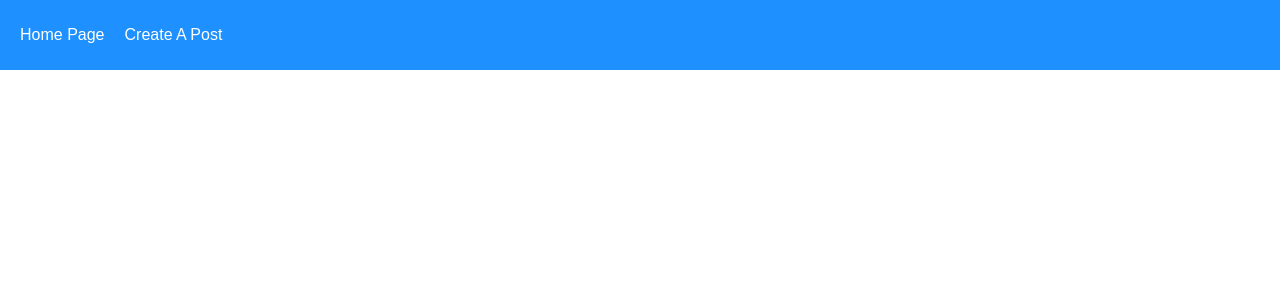
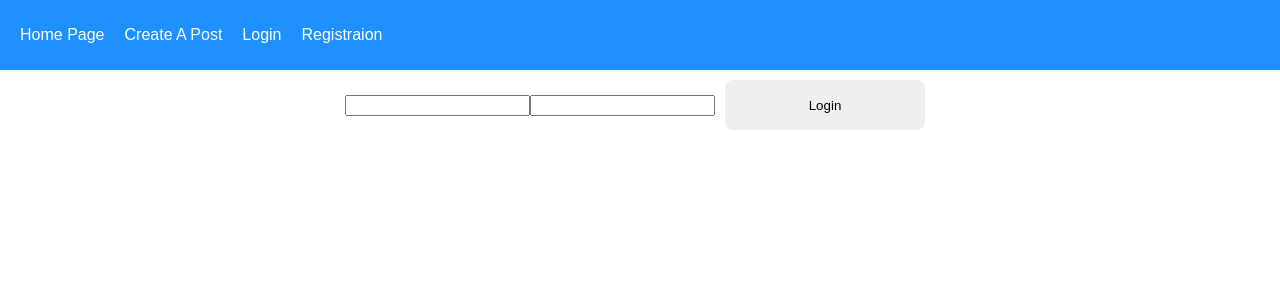
Before and after one commit to mingen-xiao/full-stack-development, a React (Create React App) app in the folder client/: page /login in a window 1280 px wide. Shown: the top 300 px of the page. Built offline with nearby package versions, Linux system fonts and the light colour scheme.

Commit message:
set up the login and registration part perfectly

```diff
--- a/client/src/App.js
+++ b/client/src/App.js
@@ -3,6 +3,8 @@
 import Home from "./pages/Home";
 import CreatePost from "./pages/CreatePost";
 import Post from "./pages/Post";
+import Login from "./pages/Login";
+import Registraion from "./pages/Registration";
 
 function App() {
   return (
@@ -11,6 +13,8 @@
         <div className="navbar">
           <Link to="/">Home Page</Link>
           <Link to="/createpost">Create A Post</Link>
+          <Link to="/login">Login</Link>
+          <Link to="/registration">Registraion</Link>
         </div>
         <Routes>
           {/* "/": The route for the main entry point of the website */}
@@ -19,6 +23,8 @@
           <Route path="/" exact element={<Home />} />
           <Route path="/createpost" exact element={<CreatePost />} />
           <Route path="/post/:id" exact element={<Post />} />
+          <Route path="/login" exact element={<Login />} />
+          <Route path="/registration" exact element={<Registraion />} />
         </Routes>
       </Router>
     </div>
--- /dev/null
+++ b/client/src/pages/Login.js
@@ -0,0 +1,35 @@
+import React, { useState } from "react";
+import axios from "axios";
+
+function Login() {
+  const [username, setUsername] = useState("");
+  const [password, setPassword] = useState("");
+
+  const login = () => {
+    const data = { username: username, password: password };
+    axios.post("http://localhost:3001/auth/login", data).then((response) => {
+      console.log(response.data);
+    });
+  };
+
+  return (
+    <div>
+      <input
+        type="text"
+        onChange={(event) => {
+          setUsername(event.target.value);
+        }}
+      />
+      <input
+        type="password"
+        onChange={(event) => {
+          setPassword(event.target.value);
+        }}
+      />
+
+      <button onClick={login}>Login</button>
+    </div>
+  );
+}
+
+export default Login;
--- /dev/null
+++ b/client/src/pages/Registration.js
@@ -0,0 +1,60 @@
+import React from "react";
+import { Formik, Form, Field, ErrorMessage } from "formik";
+import * as Yup from "yup"; // To make sure user put in the correct info
+import axios from "axios";
+
+function Registration() {
+  //   To pass the values inside
+  const initialValues = {
+    username: "",
+    password: "",
+  };
+
+  // Contains each one of the fields we need in the form
+  // Use "Yup" to validate 驗證 what exactly we need
+  const validationSchema = Yup.object().shape({
+    // "Yup" helps to validate whether the input is a "String"
+    // "min()" & "max()" means the size
+    username: Yup.string().min(3).max(16).required(),
+    password: Yup.string().min(6).max(28).required(),
+  });
+
+  const onSubmit = (data) => {
+    axios.post("http://localhost:3001/auth", data).then(() => {
+      console.log(data);
+    });
+  };
+
+  return (
+    <div>
+      <Formik
+        initialValues={initialValues}
+        onSubmit={onSubmit}
+        validationSchema={validationSchema}
+      >
+        <Form className="formContainer">
+          <label>Username: </label>
+          <ErrorMessage name="username" component="span" />
+          <Field
+            id="inputCreatePost"
+            name="username"
+            placeholder="(Ex. Enzo123...)"
+          />
+
+          <label>Password: </label>
+          <ErrorMessage name="password" component="span" />
+          <Field
+            type="password"  // nonvisible password shown
+            id="inputCreatePost"
+            name="password"
+            placeholder="Your Password..."
+          />
+
+          <button type="submit">Register</button>
+        </Form>
+      </Formik>
+    </div>
+  );
+}
+
+export default Registration;
```
